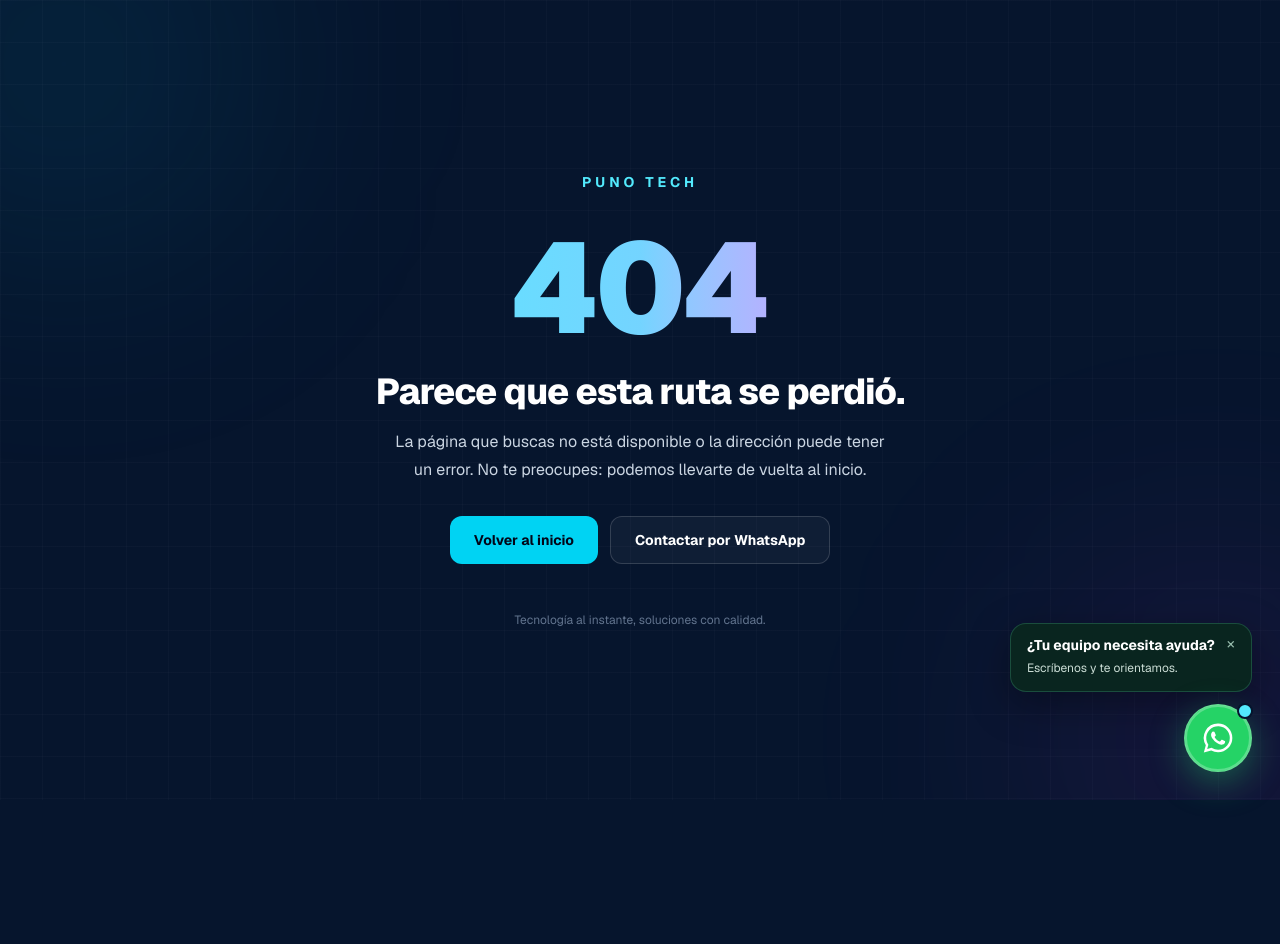
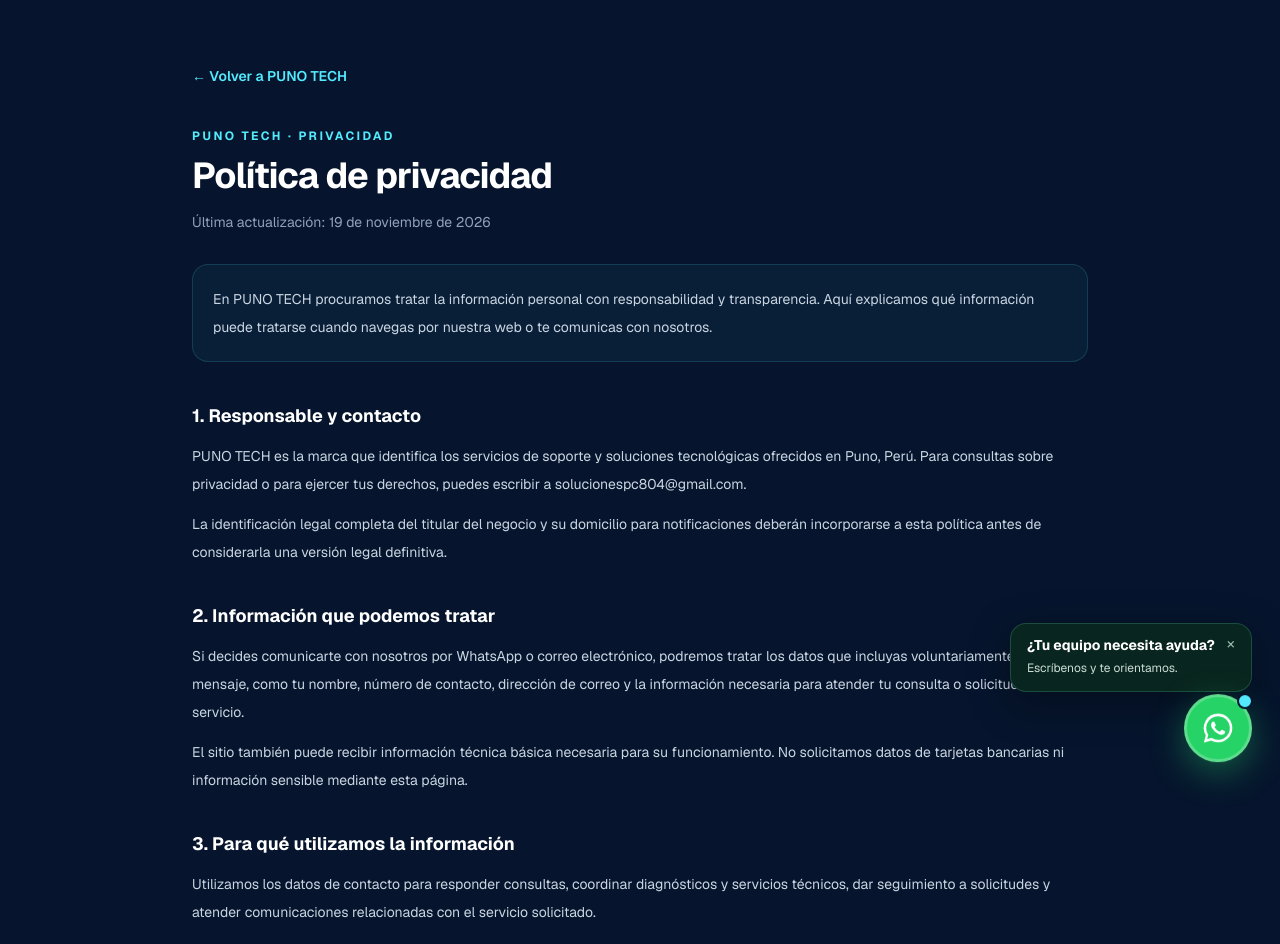
Before and after one commit to joakoguzp/puno-tech, a Next.js app: page /privacidad in a window 1280 px wide. Before the commit this address had no page. Shown: the top 944 px of the page. Before the commit the page ends 800 px from the top, so only its background shows below. Built offline with nearby package versions, Linux system fonts and the light colour scheme.

Commit message:
Add privacy policy page

```diff
--- /dev/null
+++ b/src/app/privacidad/page.tsx
@@ -0,0 +1,137 @@
+import Link from "next/link";
+
+export const metadata = {
+  title: "Política de privacidad",
+  description:
+    "Información sobre el tratamiento de datos personales y el uso de cookies en PUNO TECH.",
+};
+
+const sections = [
+  {
+    title: "1. Responsable y contacto",
+    body: [
+      "PUNO TECH es la marca que identifica los servicios de soporte y soluciones tecnológicas ofrecidos en Puno, Perú. Para consultas sobre privacidad o para ejercer tus derechos, puedes escribir a solucionespc804@gmail.com.",
+      "La identificación legal completa del titular del negocio y su domicilio para notificaciones deberán incorporarse a esta política antes de considerarla una versión legal definitiva.",
+    ],
+  },
+  {
+    title: "2. Información que podemos tratar",
+    body: [
+      "Si decides comunicarte con nosotros por WhatsApp o correo electrónico, podremos tratar los datos que incluyas voluntariamente en tu mensaje, como tu nombre, número de contacto, dirección de correo y la información necesaria para atender tu consulta o solicitud de servicio.",
+      "El sitio también puede recibir información técnica básica necesaria para su funcionamiento. No solicitamos datos de tarjetas bancarias ni información sensible mediante esta página.",
+    ],
+  },
+  {
+    title: "3. Para qué utilizamos la información",
+    body: [
+      "Utilizamos los datos de contacto para responder consultas, coordinar diagnósticos y servicios técnicos, dar seguimiento a solicitudes y atender comunicaciones relacionadas con el servicio solicitado.",
+      "Con autorización para cookies de seguimiento, utilizamos Meta Pixel para medir visitas e interacciones generales con el sitio y evaluar nuestras campañas publicitarias. Si rechazas esta categoría, el píxel no se carga desde esta página.",
+    ],
+  },
+  {
+    title: "4. Cookies y Meta Pixel",
+    body: [
+      "El sitio utiliza almacenamiento local del navegador para recordar tu elección sobre cookies. Esta preferencia se guarda en tu dispositivo y puedes modificarla en cualquier momento mediante el botón “Privacidad y cookies”.",
+      "Meta Pixel es una herramienta de Meta Platforms que, cuando autorizas las cookies de seguimiento, puede recopilar información sobre la navegación y el dispositivo para medición y publicidad. Meta puede tratar esa información conforme a sus propias políticas y condiciones. Consulta la Política de privacidad de Meta en https://www.facebook.com/privacy/policy/.",
+      "Las cookies o tecnologías estrictamente necesarias para el funcionamiento del sitio se distinguen de las tecnologías de análisis y publicidad. Rechazar el seguimiento no impide navegar ni contactar con PUNO TECH.",
+    ],
+  },
+  {
+    title: "5. Proveedores y transferencias",
+    body: [
+      "El sitio se encuentra alojado en Vercel. Si autorizas Meta Pixel, la información asociada a esa herramienta puede ser tratada por Meta y sus proveedores, incluso fuera del Perú, de acuerdo con sus condiciones y políticas. Los servicios externos de WhatsApp y correo también se rigen por las políticas de sus respectivos proveedores.",
+    ],
+  },
+  {
+    title: "6. Conservación y seguridad",
+    body: [
+      "Conservamos los mensajes y datos de contacto durante el tiempo necesario para atender la solicitud, prestar el servicio y cumplir obligaciones aplicables. Aplicamos medidas razonables para proteger la información; ningún sistema de transmisión o almacenamiento puede garantizar seguridad absoluta.",
+      "La preferencia de cookies permanece guardada en el navegador hasta que la cambies o borres los datos del sitio.",
+    ],
+  },
+  {
+    title: "7. Tus derechos",
+    body: [
+      "Puedes solicitar información sobre tus datos personales y ejercer los derechos que reconoce la normativa peruana de protección de datos personales, incluidos los derechos de acceso, rectificación, cancelación y oposición, escribiendo a solucionespc804@gmail.com. También puedes retirar tu consentimiento para el seguimiento desde el panel de cookies.",
+    ],
+  },
+  {
+    title: "8. Cambios en esta política",
+    body: [
+      "Podemos actualizar esta política cuando cambien nuestros servicios, herramientas o las normas aplicables. La versión vigente estará disponible en esta página e indicará su fecha de actualización.",
+    ],
+  },
+];
+
+export default function PrivacyPage() {
+  return (
+    <main className="min-h-screen bg-[#06152d] px-5 py-16 text-white sm:px-8">
+      <div className="mx-auto max-w-4xl">
+        <Link
+          href="/"
+          className="text-sm font-semibold text-cyan-300 transition hover:text-cyan-200"
+        >
+          ← Volver a PUNO TECH
+        </Link>
+
+        <p className="mt-10 text-xs font-bold uppercase tracking-[0.2em] text-cyan-300">
+          PUNO TECH · Privacidad
+        </p>
+        <h1 className="mt-3 text-3xl font-bold tracking-tight sm:text-4xl">
+          Política de privacidad
+        </h1>
+        <p className="mt-4 text-sm text-slate-400">
+          Última actualización: 19 de noviembre de 2026
+        </p>
+        <p className="mt-8 rounded-2xl border border-cyan-300/15 bg-cyan-300/[0.05] p-5 text-sm leading-7 text-slate-300">
+          En PUNO TECH procuramos tratar la información personal con
+          responsabilidad y transparencia. Aquí explicamos qué información puede
+          tratarse cuando navegas por nuestra web o te comunicas con nosotros.
+        </p>
+
+        <div className="mt-10 space-y-9">
+          {sections.map((section) => (
+            <section key={section.title}>
+              <h2 className="text-lg font-bold text-white">{section.title}</h2>
+              <div className="mt-3 space-y-3">
+                {section.body.map((paragraph) => (
+                  <p
+                    key={paragraph}
+                    className="text-sm leading-7 text-slate-300"
+                  >
+                    {paragraph.startsWith("Meta puede") ? (
+                      <>
+                        Meta puede tratar esa información conforme a sus propias
+                        políticas y condiciones. Consulta la{" "}
+                        <a
+                          href="https://www.facebook.com/privacy/policy/"
+                          target="_blank"
+                          rel="noopener noreferrer"
+                          className="text-cyan-300 underline underline-offset-4"
+                        >
+                          Política de privacidad de Meta
+                        </a>
+                        .
+                      </>
+                    ) : (
+                      paragraph
+                    )}
+                  </p>
+                ))}
+              </div>
+            </section>
+          ))}
+        </div>
+
+        <div className="mt-12 border-t border-white/10 pt-6">
+          <Link
+            href="/"
+            className="inline-flex rounded-xl bg-cyan-300 px-5 py-3 text-sm font-bold text-slate-950 transition hover:bg-cyan-200"
+          >
+            Volver al inicio
+          </Link>
+        </div>
+      </div>
+    </main>
+  );
+}
```
